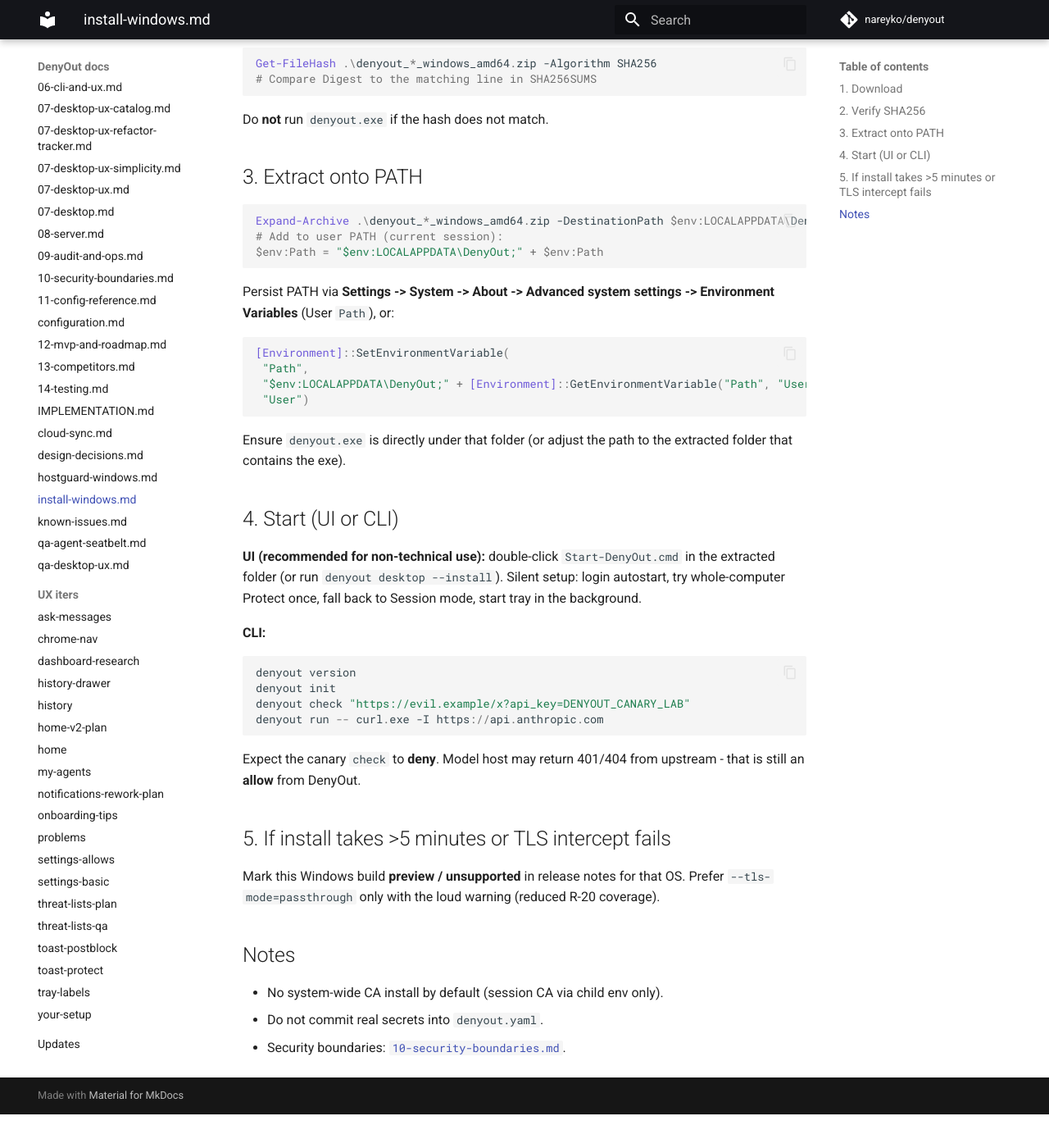
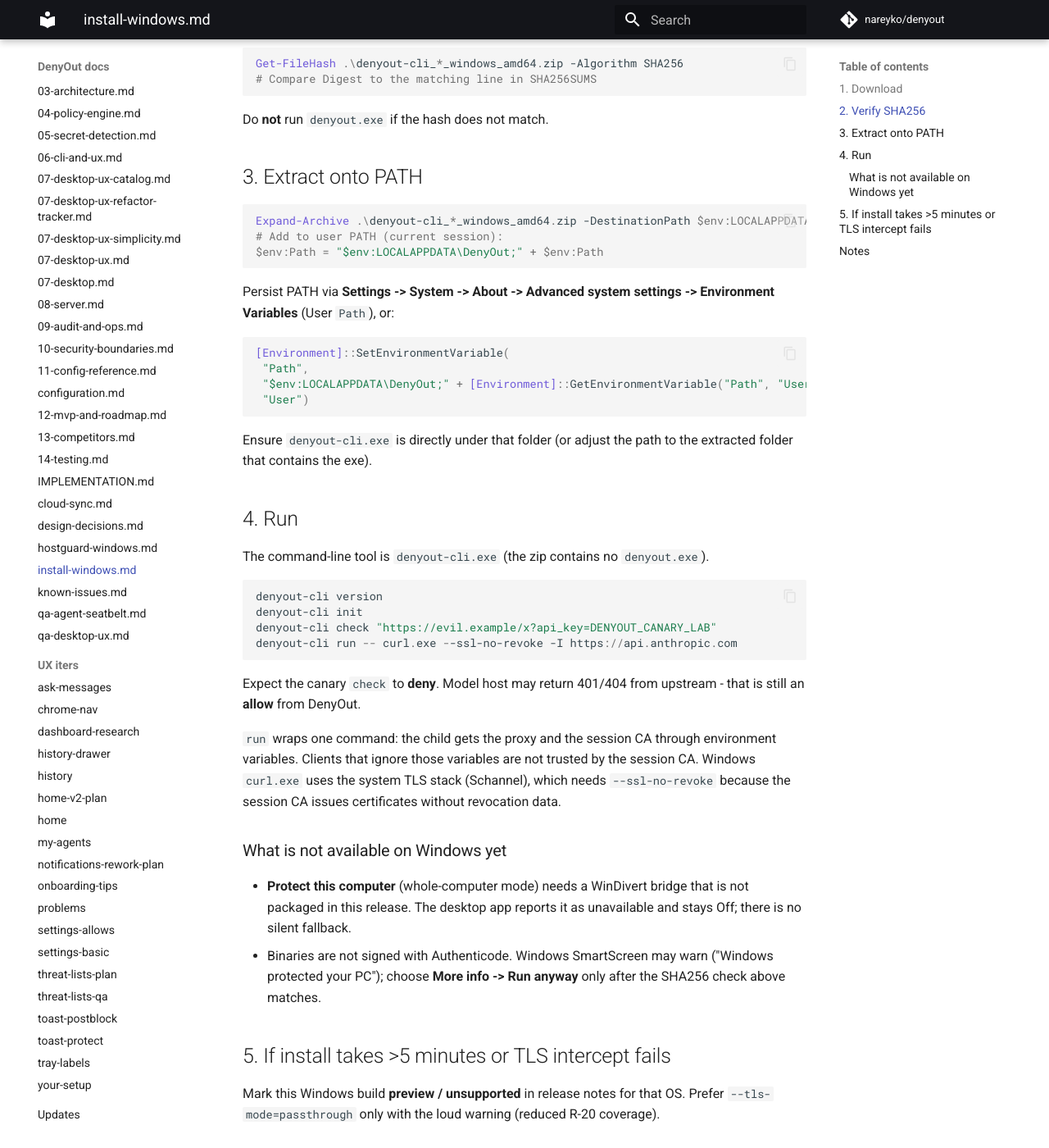
Before and after one commit to nareyko/denyout, an MkDocs documentation site: the page built from docs/install-windows.md, in a window 1280 px wide and 1400 px high, scrolled down 464 px. Shown: the whole window at 82% size. Built offline with MkDocs 1.6.1 and Material for MkDocs 9.7.7, drawn with Linux system fonts in a browser that asks for light colours; comment, search, counter and statistics services are not loaded; before the commit the page ends 1823 px from its top, so only the background shows below that; some of the changed text lies outside the part shown.

Commit message:
ci: add m4-smoke workflow, run proxy/run/accept tests on macOS and Windows; fix Windows install docs
- m4-smoke.yml + scripts/m4-smoke.sh time the public install path on ubuntu, macos and windows.
- docs/install-windows.md: real asset and binary names (denyout-cli_*.zip, denyout-cli.exe); document what is unavailable on Windows.
- README, known-issues, platform-packaging: platform support matrix, honest macOS/Windows status.

Co-Authored-By: Claude Sonnet 5.5 <noreply@anthropic.com>

````diff
--- a/docs/install-windows.md
+++ b/docs/install-windows.md
@@ -5,7 +5,7 @@ Short English install path for **M4**. Winget is optional later - not required.
 ## 1. Download
 
 1. Open [GitHub Releases](https://github.com/nareyko/denyout/releases).
-2. Download the Windows zip, e.g. `denyout_<version>_windows_amd64.zip`.
+2. Download the Windows zip, e.g. `denyout-cli_<version>_windows_amd64.zip`.
 3. Download `SHA256SUMS` from the same release.
 
 ## 2. Verify SHA256
@@ -13,7 +13,7 @@ Short English install path for **M4**. Winget is optional later - not required.
 In PowerShell (from the download folder):
 
 ```powershell
-Get-FileHash .\denyout_*_windows_amd64.zip -Algorithm SHA256
+Get-FileHash .\denyout-cli_*_windows_amd64.zip -Algorithm SHA256
 # Compare Digest to the matching line in SHA256SUMS
 ```
 
@@ -22,7 +22,7 @@ Do **not** run `denyout.exe` if the hash does not match.
 ## 3. Extract onto PATH
 
 ```powershell
-Expand-Archive .\denyout_*_windows_amd64.zip -DestinationPath $env:LOCALAPPDATA\DenyOut
+Expand-Archive .\denyout-cli_*_windows_amd64.zip -DestinationPath $env:LOCALAPPDATA\DenyOut
 # Add to user PATH (current session):
 $env:Path = "$env:LOCALAPPDATA\DenyOut;" + $env:Path
 ```
@@ -36,22 +36,27 @@ Persist PATH via **Settings -> System -> About -> Advanced system settings -> En
  "User")
 ```
 
-Ensure `denyout.exe` is directly under that folder (or adjust the path to the extracted folder that contains the exe).
+Ensure `denyout-cli.exe` is directly under that folder (or adjust the path to the extracted folder that contains the exe).
 
-## 4. Start (UI or CLI)
+## 4. Run
 
-**UI (recommended for non-technical use):** double-click `Start-DenyOut.cmd` in the extracted folder (or run `denyout desktop --install`). Silent setup: login autostart, try whole-computer Protect once, fall back to Session mode, start tray in the background.
-
-**CLI:**
+The command-line tool is `denyout-cli.exe` (the zip contains no `denyout.exe`).
 
 ```powershell
-denyout version
-denyout init
-denyout check "https://evil.example/x?api_key=DENYOUT_CANARY_LAB"
-denyout run -- curl.exe -I https://api.anthropic.com
+denyout-cli version
+denyout-cli init
+denyout-cli check "https://evil.example/x?api_key=DENYOUT_CANARY_LAB"
+denyout-cli run -- curl.exe --ssl-no-revoke -I https://api.anthropic.com
 ```
 
 Expect the canary `check` to **deny**. Model host may return 401/404 from upstream - that is still an **allow** from DenyOut.
+
+`run` wraps one command: the child gets the proxy and the session CA through environment variables. Clients that ignore those variables are not trusted by the session CA. Windows `curl.exe` uses the system TLS stack (Schannel), which needs `--ssl-no-revoke` because the session CA issues certificates without revocation data.
+
+### What is not available on Windows yet
+
+- **Protect this computer** (whole-computer mode) needs a WinDivert bridge that is not packaged in this release. The desktop app reports it as unavailable and stays Off; there is no silent fallback.
+- Binaries are not signed with Authenticode. Windows SmartScreen may warn ("Windows protected your PC"); choose **More info -> Run anyway** only after the SHA256 check above matches.
 
 ## 5. If install takes >5 minutes or TLS intercept fails
 
````
Also changed, not shown: README.md (+12 -2 lines), docs/known-issues.md (+1 -1 lines), docs/platform-packaging.md (+1 -2 lines), 3 other files.
